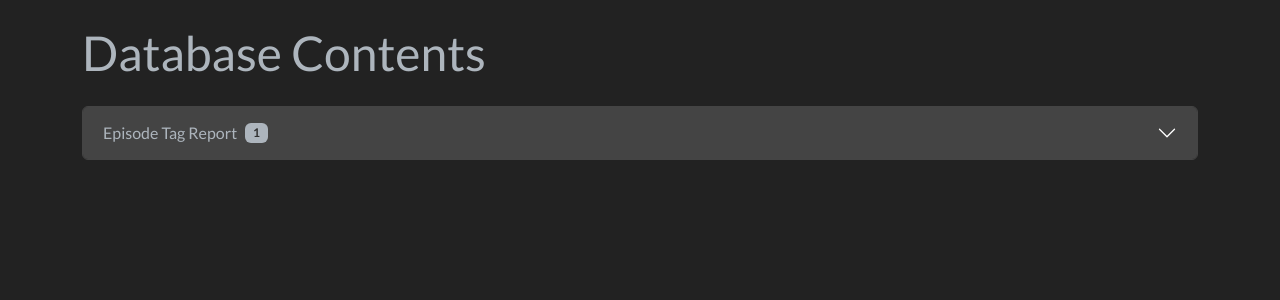
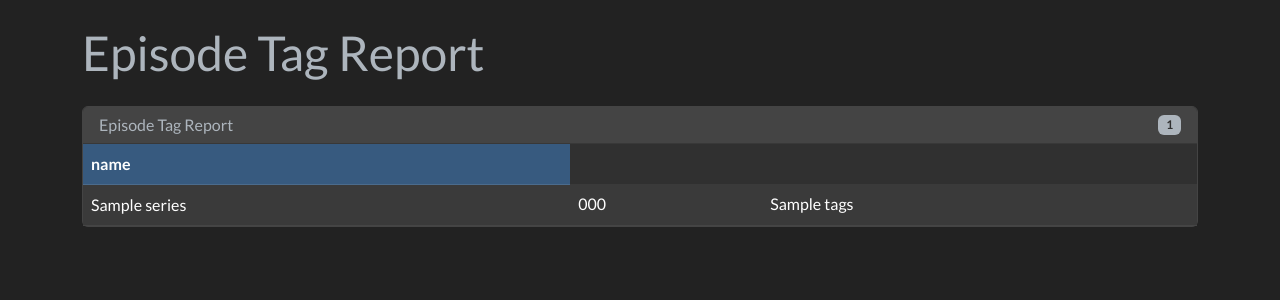
Before and after one commit to dhclark18/analyzarr, a Flask app: page / in a window 1280 px wide. Shown: the part 72-372 px from the top of the page. Run offline with Flask 3, Linux system fonts and the light colour scheme; a database or web service that is not in the repository returns one stand-in record (values such as "Sample title"); some libraries are stand-ins or nearby versions.

Commit message:
Update index.html

```diff
--- a/templates/index.html
+++ b/templates/index.html
@@ -1,47 +1,40 @@
 {% extends "base.html" %}
 
-{% block title %}All Tables – DB Viewer{% endblock %}
+{% block title %}Episode Tag Report{% endblock %}
 
 {% block content %}
-  <h1 class="mb-4 text-light">Database Contents</h1>
+  <h1 class="mb-4 text-light">Episode Tag Report</h1>
 
-  <div class="accordion" id="dbAccordion">
+  <div class="row row-cols-1 row-cols-md-1 g-4">
     {% for table, rows in all_data.items() %}
-    <div class="accordion-item bg-dark text-light border-secondary">
-      <h2 class="accordion-header" id="heading{{ loop.index }}">
-        <button class="accordion-button collapsed bg-secondary text-light"
-                type="button"
-                data-bs-toggle="collapse"
-                data-bs-target="#collapse{{ loop.index }}"
-                aria-expanded="false"
-                aria-controls="collapse{{ loop.index }}">
-          {{ table.replace('_',' ').title() }}
-          <span class="badge bg-light text-dark ms-2">{{ rows|length }}</span>
-        </button>
-      </h2>
-      <div id="collapse{{ loop.index }}"
-           class="accordion-collapse collapse"
-           aria-labelledby="heading{{ loop.index }}"
-           data-bs-parent="#dbAccordion">
-        <div class="accordion-body p-0">
+      <div class="col">
+        <div class="card bg-dark text-light h-100 border-secondary">
+          <div class="card-header d-flex justify-content-between align-items-center">
+            <span class="h6 mb-0">{{ table }}</span>
+            <span class="badge bg-light text-dark">{{ rows|length }}</span>
+          </div>
+          <div class="card-body p-0">
             {% if rows|length == 0 %}
-            <div class="p-3 text-center text-muted">No rows in {{ table }}.</div>
+              <div class="p-3 text-center text-muted">
+                <em>No records found.</em>
+              </div>
             {% else %}
               <div class="table-responsive">
                 <table class="table table-striped table-dark mb-0">
-                <thead>
+                  <thead class="table-primary">
                     <tr>
+                      {# These headers will be exactly "Series", "Code", "Tags" #}
                       {% for col in rows[0].keys() %}
-                      <th scope="col">{{ col.replace('_',' ').title() }}</th>
+                        <th scope="col">{{ col }}</th>
                       {% endfor %}
                     </tr>
                   </thead>
                   <tbody>
                     {% for row in rows %}
                       <tr>
-                      {% for val in row.values() %}
-                        <td>{{ val }}</td>
-                      {% endfor %}
+                        <td>{{ row.series }}</td>
+                        <td>{{ row.code }}</td>
+                        <td>{{ row.tags }}</td>
                       </tr>
                     {% endfor %}
                   </tbody>
```
Lines whose indentation alone changed are shown as unchanged.
